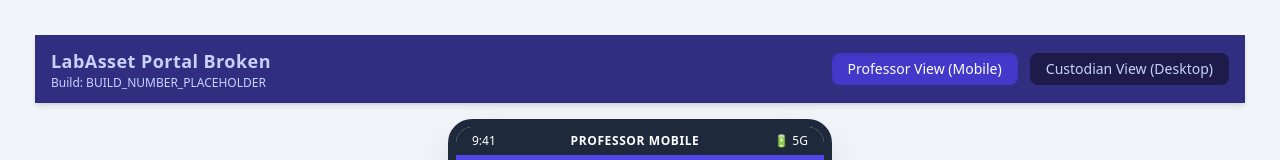
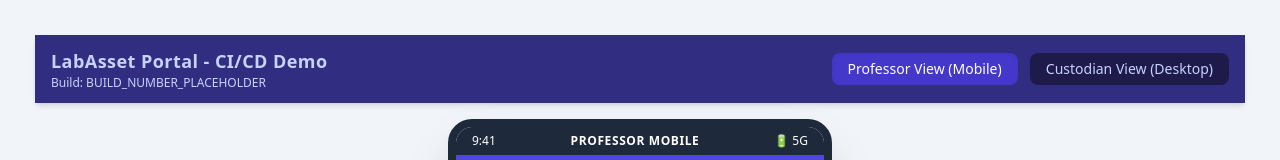
Before and after one commit to seanjbalmana01-beep/LabAsset, a plain HTML site: page frontend/public/index.html in a window 1280 px wide. Shown: the top 160 px of the page. Drawn offline with nearby package versions, Linux system fonts and the light colour scheme; no server answers.

Commit message:
Update LabAsset Header

```diff
--- a/frontend/public/index.html
+++ b/frontend/public/index.html
@@ -13,7 +13,7 @@
     <header class="bg-indigo-900 text-white shadow-md">
         <div class="max-w-7xl mx-auto px-4 py-3 flex justify-between items-center">
             <div>
-                <h1 class="text-lg font-bold tracking-wide text-indigo-200">LabAsset Portal Broken</h1>
+                <h1 class="text-lg font-bold tracking-wide text-indigo-200">LabAsset Portal - CI/CD Demo</h1>
                 <p id="build-version" class="text-xs text-indigo-200">Build: BUILD_NUMBER_PLACEHOLDER</p>
             </div>
             <div class="space-x-2">
```
